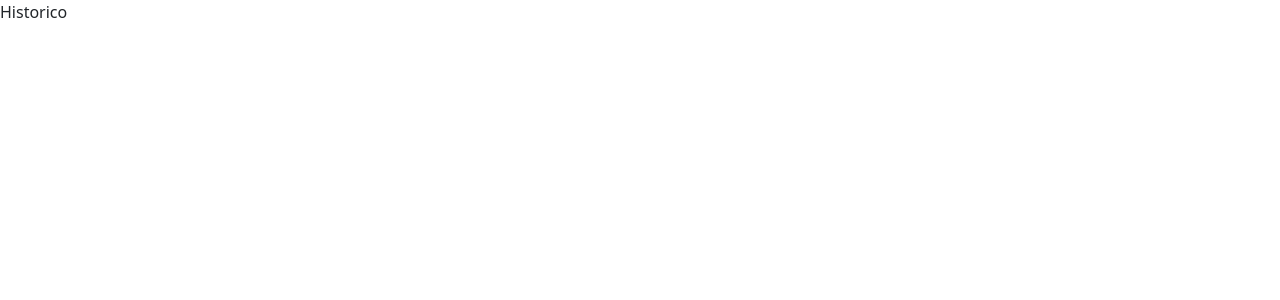
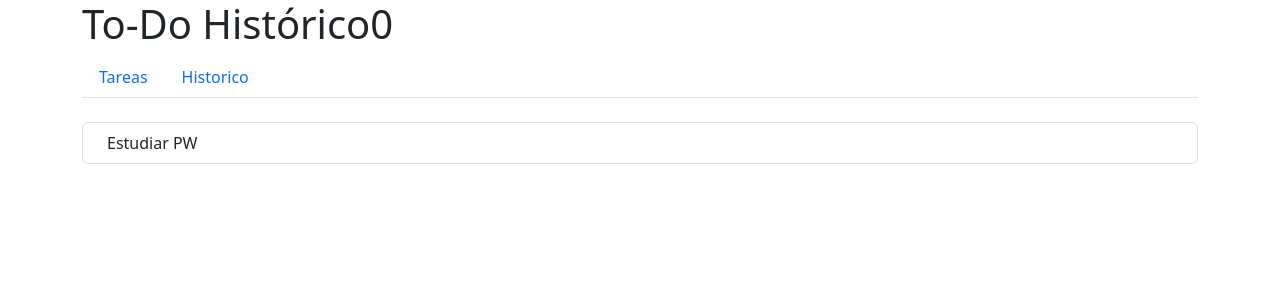
Before and after one commit to melissa-mb/to-do-app-pw, a React (Vite) app: page /historico in a window 1280 px wide. Shown: the top 300 px of the page. Built offline with nearby package versions, Linux system fonts and the light colour scheme.

Commit message:
todos con o sin checkbox (historico)

```diff
--- a/src/components/ListaTODOs.tsx
+++ b/src/components/ListaTODOs.tsx
@@ -5,6 +5,7 @@ export interface Todo {
 
 interface ListaTodosProps {
     todos: Todo[]
+    esHistorico: boolean
 }
 
 const ListaTODOs = (props: ListaTodosProps) => {
@@ -12,14 +13,22 @@ const ListaTODOs = (props: ListaTodosProps) => {
         {/*lista to-do's*/}
         {/*si quiero poner que sea dinamico, no puedo poner un for xq no es una expresion... asi que... */}
 
-        <ul className="list-group ">
+        <ul className="list-group mt-4">
             {
                 props.todos.map((el: Todo) => { // props es la lista de to-dos, el es el elemento
                     return <li className="list-group-item d-flex justify-content-between align-items-start">
                         <div className="ms-2 me-auto">
                             {el.nombre}
                         </div>
-                        <input className="form-check-input" type="checkbox" />
+                        {/*!props.esHistorico ? <input className="form-check-input" type="checkbox"/> : ""*/}
+
+                        {(() => {
+                            if (!props.esHistorico){
+                                return <input className="form-check-input" type="checkbox"/>
+                            }
+                        })() //aca creamos una funcion y ahi mismo la ejecutamos, devuelve un valor y es una expresión
+                        }
+
                     </li>
                     // te retornó el elemento to do seleccionado
                 }) // te retorna de todos los elementos to do en el props
--- a/src/components/Navegacion.tsx
+++ b/src/components/Navegacion.tsx
@@ -6,7 +6,7 @@ const Navegacion = () => {
         {/*sección tabs*/}
         <ul className="nav nav-tabs">
             <li className="nav-item">
-                <a className="nav-link active" href="#">Tareas</a>
+                <Link to="/" className="nav-link">Tareas</Link>
             </li>
             <li className="nav-item">
                 <Link to="/historico" className="nav-link">Historico</Link>
@@ -14,6 +14,5 @@ const Navegacion = () => {
         </ul>
     </div>
 
-
 }
 export default Navegacion
--- a/src/pages/HistoricoPage.tsx
+++ b/src/pages/HistoricoPage.tsx
@@ -1,6 +1,16 @@
+import ListaTODOs, {type Todo} from "../components/ListaTODOs"
+import Navegacion from "../components/Navegacion"
+import Titulo from "../components/Titulo"
+
 const HistoricoPage = () => {
-    return <div>
-        Historico
+
+    const listaHistorico : Todo[] = [
+        {id: 1, nombre:'Estudiar PW'}
+    ]
+    return <div className="container">
+        <Titulo texto="To-Do Histórico"/>
+        <Navegacion />
+        <ListaTODOs todos = {listaHistorico} esHistorico={true}/>
         </div>
 }
 
--- a/src/pages/MainPage.tsx
+++ b/src/pages/MainPage.tsx
@@ -20,7 +20,7 @@ const MainPage = () => {
     <Titulo texto="To-Do App"/>
     <Navegacion />
     <Formulario agregar={agregarTodo}/>
-    <ListaTODOs todos = {listaTODOs}/>
+    <ListaTODOs todos = {listaTODOs} esHistorico={false}/>
   </div>
 }
 
```
